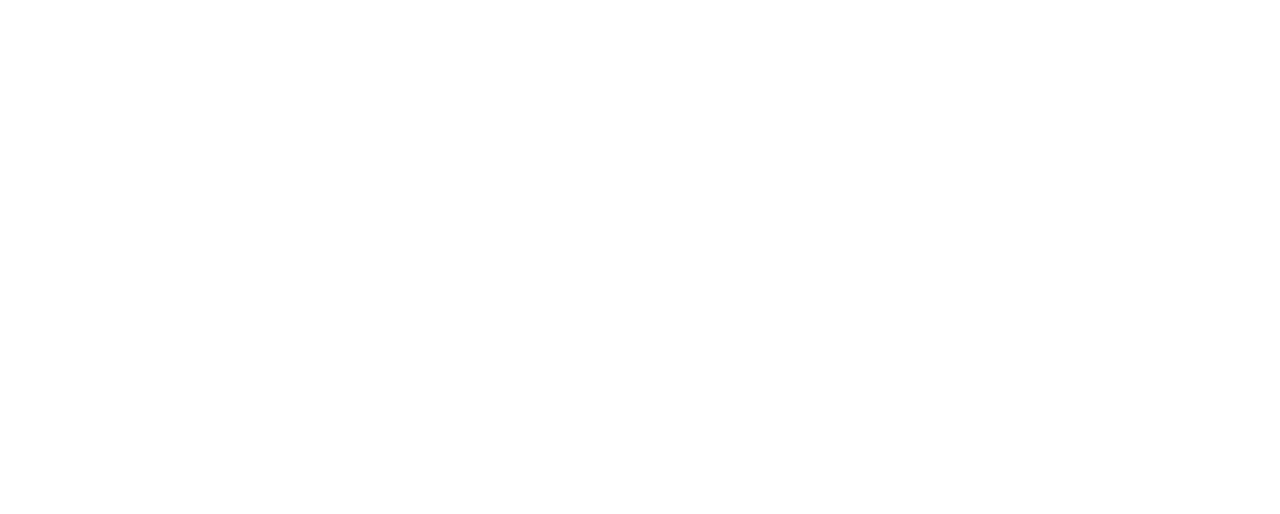
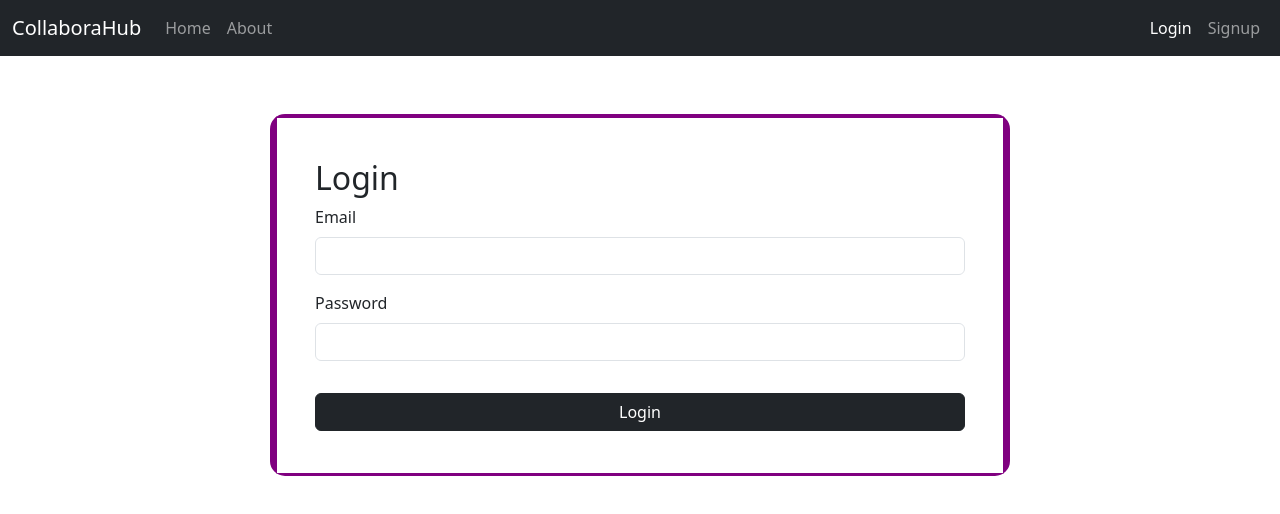
Before and after one commit to alicodes02/Web-Project-Frontend, a React (Create React App) app: page /login in a window 1280 px wide. Before the commit this address had no page. Shown: the top 514 px of the page. Built offline with nearby package versions, Linux system fonts and the light colour scheme.

Commit message:
Login page added

```diff
--- a/src/App.js
+++ b/src/App.js
@@ -3,7 +3,7 @@
 import { BrowserRouter, Routes, Route } from 'react-router-dom';
 import 'bootstrap/dist/css/bootstrap.min.css';
 import ProjectManagement from './Pages/project_management';
-
+import LoginPage from './Pages/login';
 import Home from './Pages/home';
 import { ToastContainer } from 'react-toastify';
 import 'react-toastify/dist/ReactToastify.css';
@@ -18,6 +18,7 @@
         <Route path="/" element={<Home />} />
         <Route path="/about" element={<About />} />
         <Route path="/projectmanagement" element={<ProjectManagement />} />
+        <Route path="/login" element={<LoginPage />} />
       </Routes>
 
       <ToastContainer position="bottom-center" />
--- /dev/null
+++ b/src/Pages/login.js
@@ -0,0 +1,135 @@
+import React, { useState } from 'react';
+import { motion } from 'framer-motion';
+import Base from '../Components/Base';
+
+const LoginPage = () => {
+  const [formData, setFormData] = useState({
+    email: '',
+    password: '',
+  });
+
+  const handleInputChange = (e) => {
+    const { name, value } = e.target;
+    setFormData({
+      ...formData,
+      [name]: value,
+    });
+  };
+
+  const handleSubmit = (e) => {
+    e.preventDefault();
+    // Implement your login logic here
+    console.log('Form submitted:', formData);
+  };
+
+  return (
+    <Base>
+      <div className="container mt-5">
+        <div className="row">
+          <motion.div
+            initial={{ opacity: 0, x: -100 }}
+            animate={{ opacity: 1, x: 0 }}
+            exit={{ opacity: 0, x: -100 }}
+            transition={{ duration: 0.5 }}
+            className="col-md-8 offset-md-2"
+            style={{
+              border: '10px solid transparent',
+              padding: '45px',
+              borderRadius: '25px',
+              position: 'relative',
+              overflow: 'hidden',
+            }}
+          >
+            <motion.div
+              initial={{ width: 0, left: 0 }}
+              animate={{ width: '1%', left: 0 }}
+              transition={{ duration: 0.5, delay: 0.5 }}
+              style={{
+                position: 'absolute',
+                top: 0,
+                bottom: 0,
+                background: 'purple',
+              }}
+            />
+
+            <motion.div
+              initial={{ width: 0, right: 0 }}
+              animate={{ width: '1%', right: 0 }}
+              transition={{ duration: 0.5, delay: 0.5 }}
+              style={{
+                position: 'absolute',
+                top: 0,
+                bottom: 0,
+                background: 'purple',
+              }}
+            />
+
+            <motion.div
+              initial={{ height: 0, top: 0 }}
+              animate={{ height: '1%', top: 0 }}
+              transition={{ duration: 0.5, delay: 0.5 }}
+              style={{
+                position: 'absolute',
+                left: 0,
+                right: 0,
+                background: 'purple',
+              }}
+            />
+
+            <motion.div
+              initial={{ height: 0, bottom: 0 }}
+              animate={{ height: '1%', bottom: 0 }}
+              transition={{ duration: 0.5, delay: 0.5 }}
+              style={{
+                position: 'absolute',
+                left: 0,
+                right: 0,
+                background: 'purple',
+              }}
+            />
+
+            <h2>Login</h2>
+            <form onSubmit={handleSubmit}>
+              <div className="mb-3">
+                <label htmlFor="email" className="form-label">
+                  Email
+                </label>
+                <input
+                  type="email"
+                  className="form-control"
+                  id="email"
+                  name="email"
+                  value={formData.email}
+                  onChange={handleInputChange}
+                />
+              </div>
+              <div className="mb-3">
+                <label htmlFor="password" className="form-label">
+                  Password
+                </label>
+                <input
+                  type="password"
+                  className="form-control"
+                  id="password"
+                  name="password"
+                  value={formData.password}
+                  onChange={handleInputChange}
+                />
+              </div>
+              <motion.button
+                type="submit"
+                className="btn btn-dark mt-3 btn-purple w-100"
+                whileHover={{ scale: 1.1 }}
+                whileTap={{ scale: 0.9 }}
+              >
+                Login
+              </motion.button>
+            </form>
+          </motion.div>
+        </div>
+      </div>
+    </Base>
+  );
+};
+
+export default LoginPage;
```
